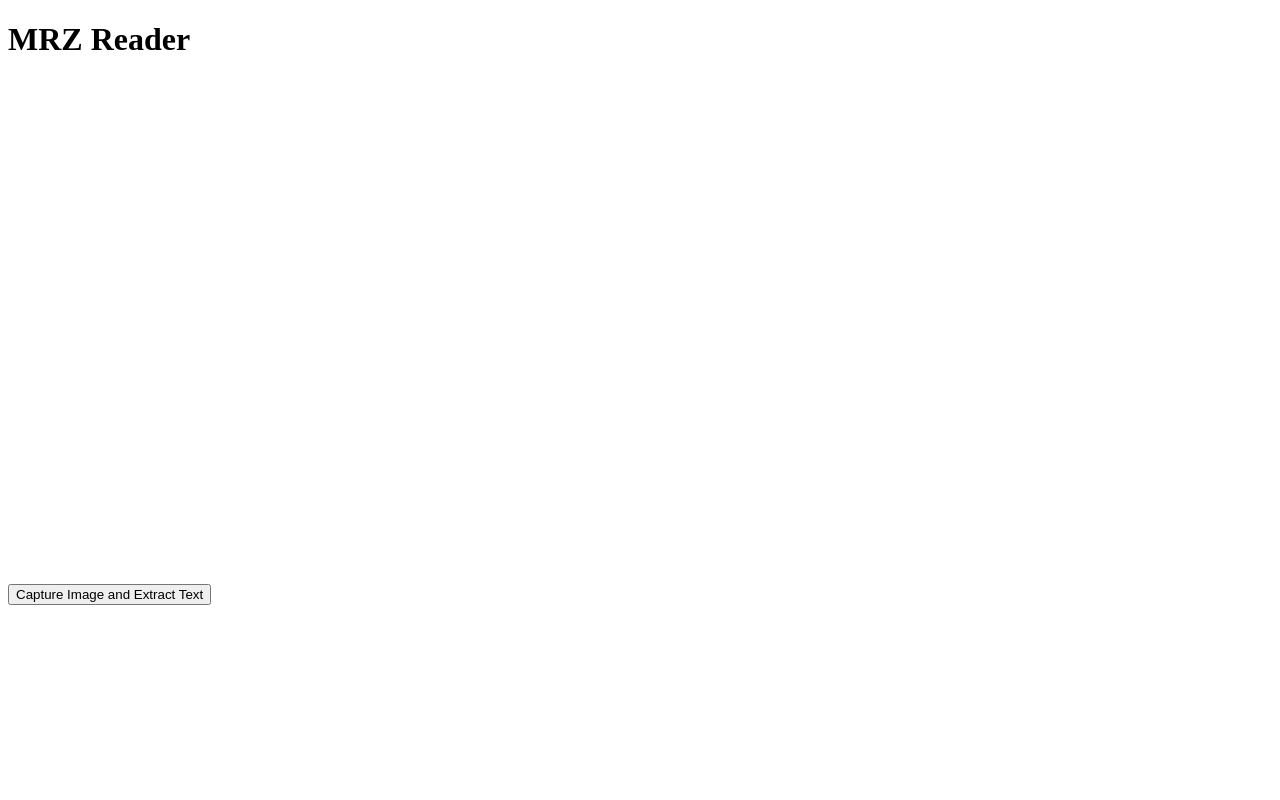
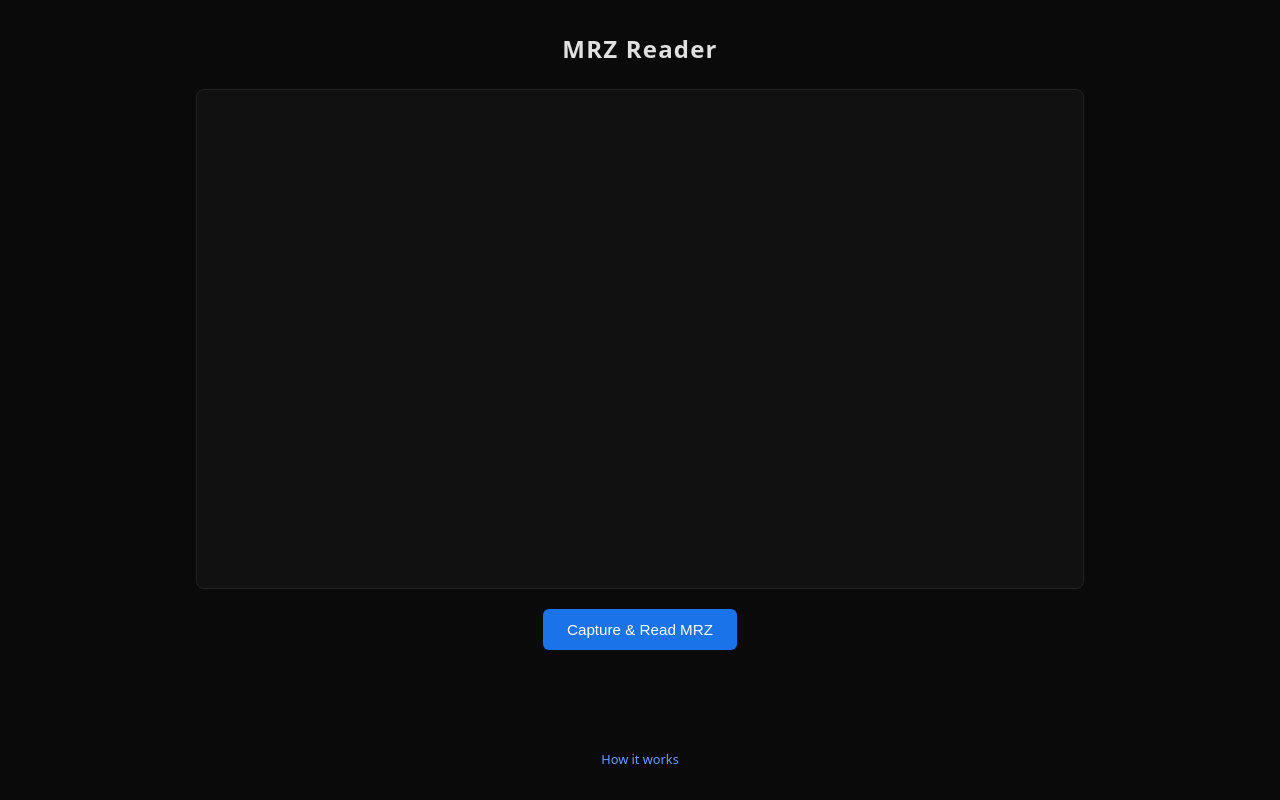
Before and after one commit to eringen/web-mrz-reader, a website built with Vite: page index.html in a window 1280 px wide. Built offline with nearby package versions, Linux system fonts and the light colour scheme; no server answers.

Commit message:
adding some style and link to blog

```diff
--- a/index.html
+++ b/index.html
@@ -5,17 +5,33 @@
   <meta charset="UTF-8">
   <meta name="viewport" content="width=device-width, initial-scale=1.0">
   <title>MRZ Reader</title>
+  <style>
+    *, *::before, *::after { box-sizing: border-box; margin: 0; padding: 0; }
+    body { font-family: system-ui, -apple-system, sans-serif; background: #0a0a0a; color: #e0e0e0; min-height: 100vh; display: flex; flex-direction: column; align-items: center; padding: 2rem 1rem; }
+    h1 { font-size: 1.5rem; font-weight: 600; letter-spacing: 0.05em; margin-bottom: 1.5rem; }
+    .camera-wrap { position: relative; width: 100%; max-width: 888px; aspect-ratio: 888 / 500; background: #111; border-radius: 8px; overflow: hidden; border: 1px solid #222; }
+    .camera-wrap video, .camera-wrap canvas { position: absolute; top: 0; left: 0; width: 100%; height: 100%; }
+    button { margin-top: 1.25rem; padding: 0.75rem 1.5rem; font-size: 0.95rem; font-weight: 500; color: #fff; background: #1a73e8; border: none; border-radius: 6px; cursor: pointer; transition: background 0.15s; }
+    button:hover { background: #1557b0; }
+    button:disabled { background: #333; color: #666; cursor: not-allowed; }
+    #mrzOutput { margin-top: 1.25rem; font-family: 'SF Mono', 'Cascadia Code', 'Consolas', monospace; font-size: 0.85rem; line-height: 1.6; white-space: pre-wrap; color: #4ade80; max-width: 888px; width: 100%; }
+    #output { margin-top: 0.75rem; font-family: 'SF Mono', 'Cascadia Code', 'Consolas', monospace; font-size: 0.8rem; line-height: 1.5; white-space: pre-wrap; color: #94a3b8; max-width: 888px; width: 100%; }
+    footer { margin-top: auto; padding-top: 2rem; font-size: 0.8rem; color: #555; }
+    footer a { color: #6b9eff; text-decoration: none; }
+    footer a:hover { text-decoration: underline; }
+  </style>
 </head>
 
 <body>
   <h1>MRZ Reader</h1>
-  <div style="position:relative">
+  <div class="camera-wrap">
     <video id="camera" autoplay width="888" height="500"></video>
-    <canvas id="canvas" width="888" height="500" style="position:absolute; top:0; left:0"></canvas>
+    <canvas id="canvas" width="888" height="500"></canvas>
   </div>
-  <button id="cbutton" onclick="captureAndPerformOCR()">Capture Image and Extract Text</button>
-  <p id="mrzOutput" style="font-weight: bold; font-family: monospace;"></p>
-  <p id="output" style="font-weight: bold; font-family: monospace;"></p>
+  <button id="cbutton" onclick="captureAndPerformOCR()">Capture &amp; Read MRZ</button>
+  <p id="mrzOutput"></p>
+  <p id="output"></p>
+  <footer><a href="https://eringen.com/blog/browser-based-passport-mrz-reader-with-tesseract-js">How it works</a></footer>
 
   <script type="module" src="./src/main.ts"></script>
 </body>
```
